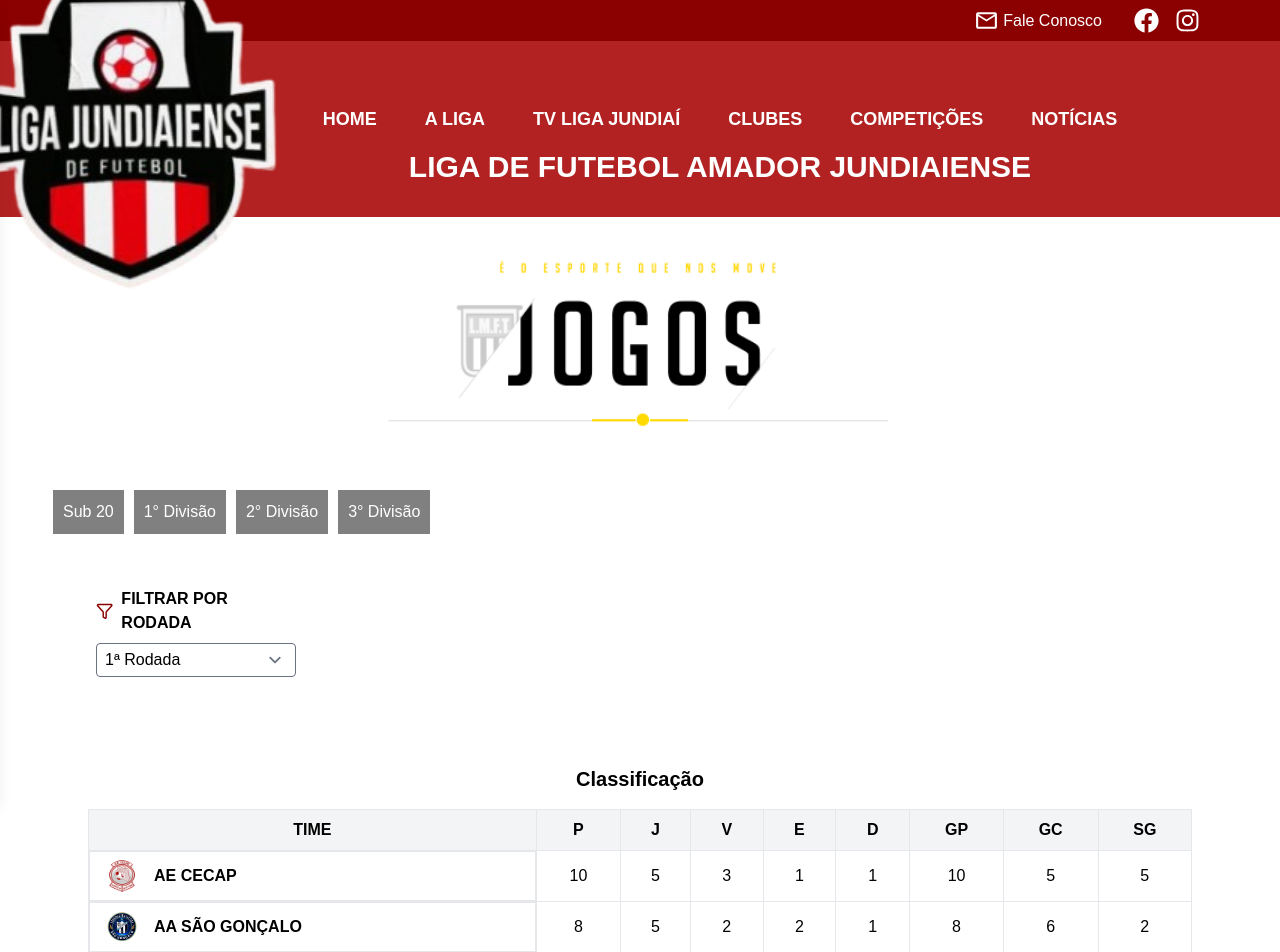
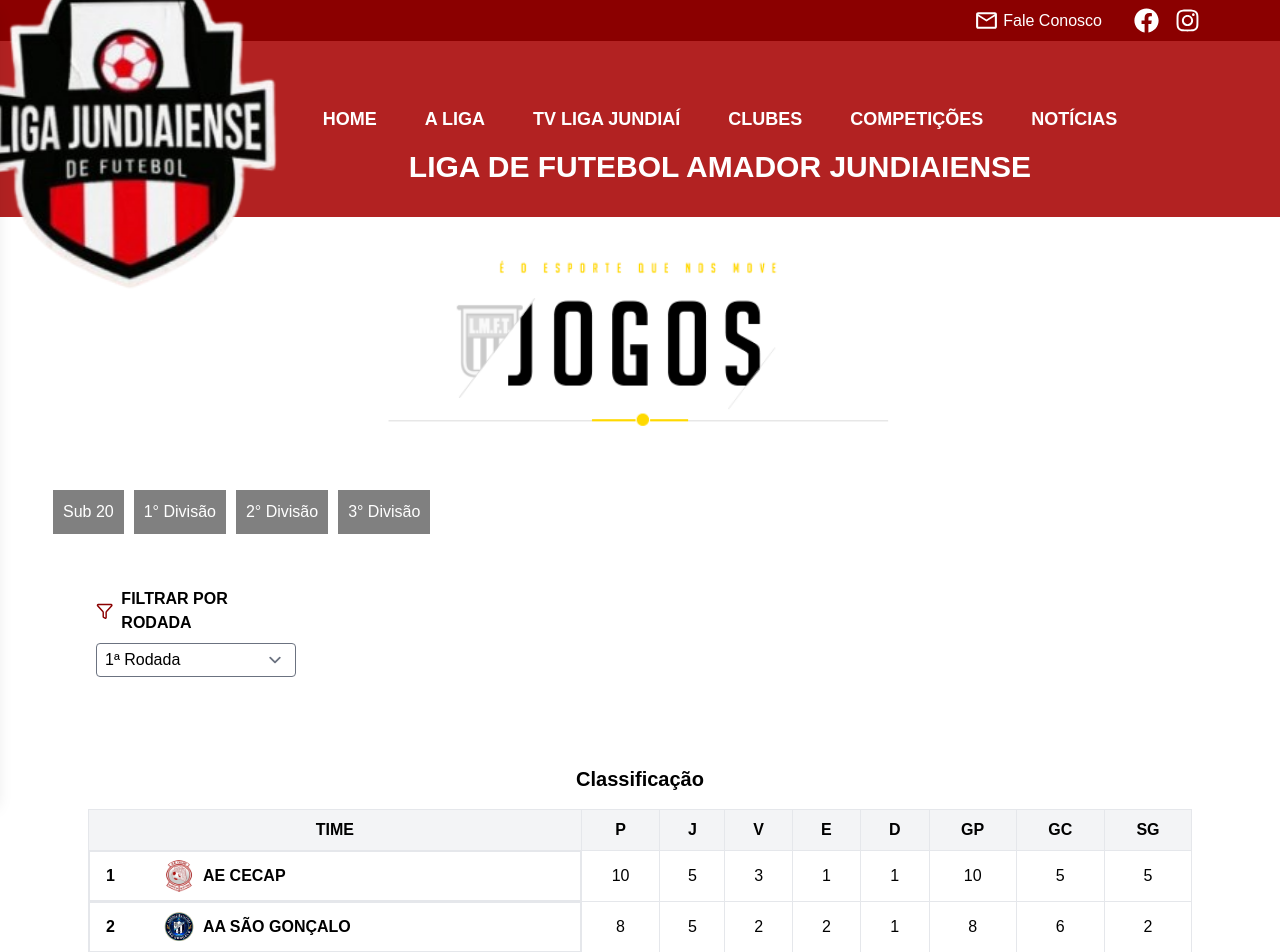
Before and after one commit to bdancost/amateur_football_league, a Next.js app: page /competicoes in a window 1280 px wide. Shown: the top 952 px of the page. Built offline with nearby package versions, Linux system fonts and the light colour scheme.

Commit message:
Ajustando espaçamento na tabela

```diff
--- a/src/components/TabelaClassificacao.tsx
+++ b/src/components/TabelaClassificacao.tsx
@@ -7,6 +7,7 @@
 import Image from 'next/image'
 
 type Time = {
+  id: number
   nome: string
   imagem: string
   J: number
@@ -35,6 +36,7 @@
 // Dados dos times com campeonatos diferentes
 const times: Time[] = [
   {
+    id: 1,
     nome: 'AE Cecap',
     imagem: '/assets/clubes/AE CEcap.jpeg',
     J: 5,
@@ -46,6 +48,7 @@
     campeonato: '1° Divisão'
   },
   {
+    id: 2,
     nome: 'AA São Gonçalo',
     imagem: '/assets/clubes/AA São Gonçalo.jpeg',
     J: 5,
@@ -57,6 +60,7 @@
     campeonato: '1° Divisão'
   },
   {
+    id: 3,
     nome: 'AE Vila São Geraldo',
     imagem: '/assets/clubes/AE Vila São Geraldo.jpeg',
     J: 5,
@@ -167,15 +171,18 @@
           <tbody>
             {classificacao.map((time, index) => (
               <tr key={index} className="border">
-                <td className="border px-4 py-2 font-bold flex justify-start items-center">
-                  <Image
-                    src={time.imagem}
-                    alt={time.nome}
-                    width={40}
-                    height={40}
-                    className="w-8 h-8 rounded-full inline-block mr-4"
-                  />
-                  {time.nome}
+                <td className="border px-4 py-2 font-bold flex justify-start items-center gap-12">
+                  {time.id}
+                  <div className="flex items-center gap-2">
+                    <Image
+                      src={time.imagem}
+                      alt={time.nome}
+                      width={10}
+                      height={10}
+                      className="w-8 h-8 rounded-full inline-block"
+                    />
+                    {time.nome}
+                  </div>
                 </td>
                 <td className="border px-4 py-2">{time.P}</td>
                 <td className="border px-4 py-2">{time.J}</td>
```
